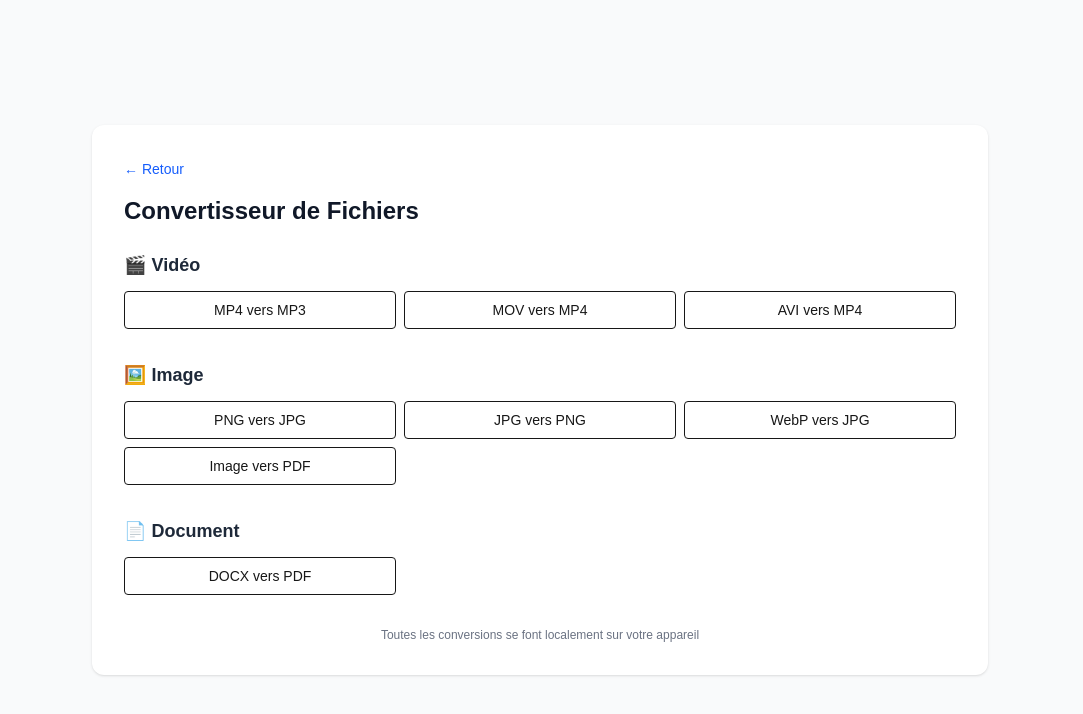
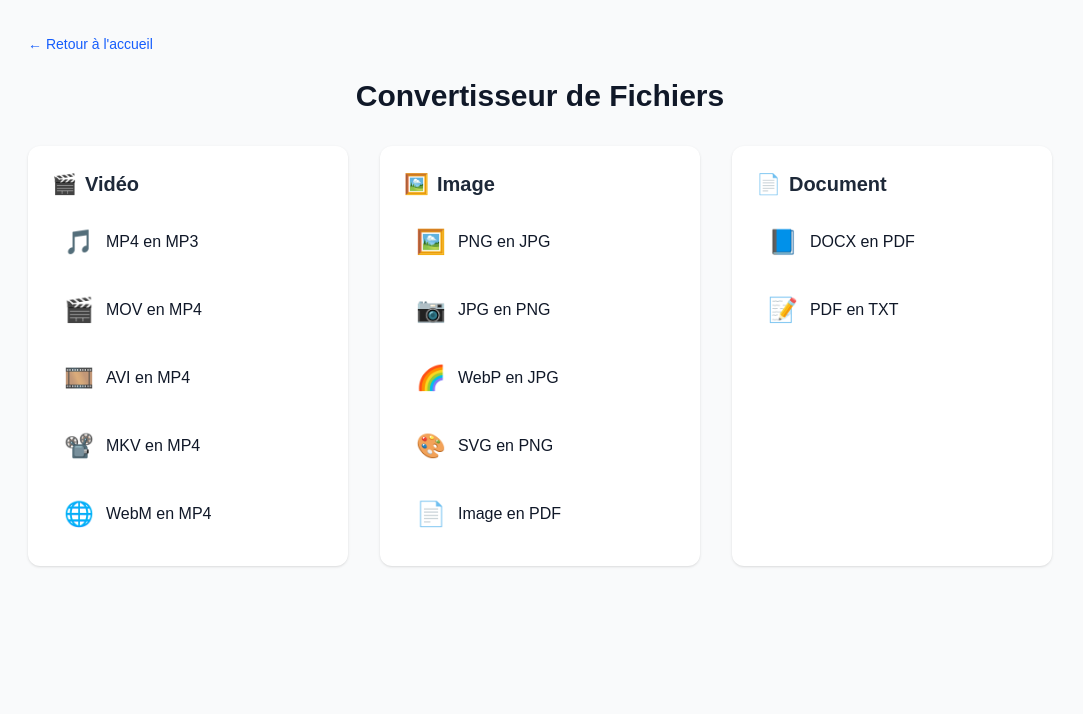
Before and after one commit to Amiral30/quickswitch-app, a Next.js app: page /convert in a window 1280 px wide. Shown: the top 714 px of the page, without its empty margins (100-1183 px from the left). Built offline with nearby package versions, Linux system fonts and the light colour scheme.

Commit message:
feat: convertio-like design for convert hub

```diff
--- a/src/app/convert/page.tsx
+++ b/src/app/convert/page.tsx
@@ -2,89 +2,92 @@ import Link from "next/link";
 
 const converters = {
   video: [
-    { from: 'mp4', to: 'mp3', label: 'MP4 vers MP3', accept: 'video/*' },
-    { from: 'mov', to: 'mp4', label: 'MOV vers MP4', accept: 'video/*' },
-    { from: 'avi', to: 'mp4', label: 'AVI vers MP4', accept: 'video/*' },
+    { from: 'mp4', to: 'mp3', label: 'MP4 en MP3', icon: '🎵', accept: 'video/*' },
+    { from: 'mov', to: 'mp4', label: 'MOV en MP4', icon: '🎬', accept: 'video/*' },
+    { from: 'avi', to: 'mp4', label: 'AVI en MP4', icon: '🎞️', accept: 'video/*' },
+    { from: 'mkv', to: 'mp4', label: 'MKV en MP4', icon: '📽️', accept: 'video/*' },
+    { from: 'webm', to: 'mp4', label: 'WebM en MP4', icon: '🌐', accept: 'video/*' },
   ],
   image: [
-    { from: 'png', to: 'jpg', label: 'PNG vers JPG', accept: 'image/png' },
-    { from: 'jpg', to: 'png', label: 'JPG vers PNG', accept: 'image/jpeg' },
-    { from: 'webp', to: 'jpg', label: 'WebP vers JPG', accept: 'image/webp' },
-    { from: 'img', to: 'pdf', label: 'Image vers PDF', accept: 'image/*' },
+    { from: 'png', to: 'jpg', label: 'PNG en JPG', icon: '🖼️', accept: 'image/png' },
+    { from: 'jpg', to: 'png', label: 'JPG en PNG', icon: '📷', accept: 'image/jpeg' },
+    { from: 'webp', to: 'jpg', label: 'WebP en JPG', icon: '🌈', accept: 'image/webp' },
+    { from: 'svg', to: 'png', label: 'SVG en PNG', icon: '🎨', accept: 'image/svg+xml' },
+    { from: 'img', to: 'pdf', label: 'Image en PDF', icon: '📄', accept: 'image/*' },
   ],
   document: [
-    { from: 'docx', to: 'pdf', label: 'DOCX vers PDF', accept: '.docx' },
+    { from: 'docx', to: 'pdf', label: 'DOCX en PDF', icon: '📘', accept: '.docx,.doc' },
+    { from: 'pdf', to: 'txt', label: 'PDF en TXT', icon: '📝', accept: 'application/pdf' },
   ]
 }
 
 export default function ConvertHub() {
   return (
-    <div className="flex flex-col flex-1 items-center justify-center bg-gray-50 dark:bg-gray-900 min-h-screen px-4">
-      <div className="max-w-4xl w-full bg-white dark:bg-gray-800 p-8 rounded-xl shadow-sm">
-        <Link href="/" className="text-sm text-blue-600 mb-4 inline-block">
-          ← Retour
+    <div className="min-h-screen bg-gray-50 dark:bg-gray-900 px-4 py-8">
+      <div className="max-w-5xl mx-auto">
+        <Link href="/" className="text-sm text-blue-600 mb-6 inline-block">
+          ← Retour à l'accueil
         </Link>
 
-        <h1 className="text-2xl font-bold mb-6 text-gray-900 dark:text-white">
+        <h1 className="text-3xl font-bold mb-8 text-gray-900 dark:text-white text-center">
           Convertisseur de Fichiers
         </h1>
 
-        <div className="space-y-8">
-          <div>
-            <h2 className="text-lg font-semibold mb-3 text-gray-800 dark:text-gray-200">
-              🎬 Vidéo
+        <div className="grid grid-cols-1 lg:grid-cols-3 gap-8">
+          <div className="bg-white dark:bg-gray-800 p-6 rounded-xl shadow-sm">
+            <h2 className="text-xl font-semibold mb-4 text-gray-800 dark:text-gray-200 flex items-center gap-2">
+              <span>🎬</span> Vidéo
             </h2>
-            <div className="grid grid-cols-2 md:grid-cols-3 gap-2">
+            <div className="space-y-3">
               {converters.video.map(conv => (
                 <Link
                   key={`${conv.from}-${conv.to}`}
                   href={`/convert/ffmpeg?from=${conv.from}&to=${conv.to}`}
-                  className="p-2 text-sm text-center border rounded hover:bg-gray-100 dark:hover:bg-gray-700 transition"
+                  className="flex items-center gap-3 p-3 rounded-lg hover:bg-gray-100 dark:hover:bg-gray-700 transition"
                 >
-                  {conv.label}
+                  <span className="text-2xl">{conv.icon}</span>
+                  <span className="font-medium text-gray-900 dark:text-white">{conv.label}</span>
                 </Link>
               ))}
             </div>
           </div>
 
-          <div>
-            <h2 className="text-lg font-semibold mb-3 text-gray-800 dark:text-gray-200">
-              🖼️ Image
+          <div className="bg-white dark:bg-gray-800 p-6 rounded-xl shadow-sm">
+            <h2 className="text-xl font-semibold mb-4 text-gray-800 dark:text-gray-200 flex items-center gap-2">
+              <span>🖼️</span> Image
             </h2>
-            <div className="grid grid-cols-2 md:grid-cols-3 gap-2">
+            <div className="space-y-3">
               {converters.image.map(conv => (
                 <Link
                   key={`${conv.from}-${conv.to}`}
                   href={`/convert/image/${conv.from}-${conv.to}`}
-                  className="p-2 text-sm text-center border rounded hover:bg-gray-100 dark:hover:bg-gray-700 transition"
+                  className="flex items-center gap-3 p-3 rounded-lg hover:bg-gray-100 dark:hover:bg-gray-700 transition"
                 >
-                  {conv.label}
+                  <span className="text-2xl">{conv.icon}</span>
+                  <span className="font-medium text-gray-900 dark:text-white">{conv.label}</span>
                 </Link>
               ))}
             </div>
           </div>
 
-          <div>
-            <h2 className="text-lg font-semibold mb-3 text-gray-800 dark:text-gray-200">
-              📄 Document
+          <div className="bg-white dark:bg-gray-800 p-6 rounded-xl shadow-sm">
+            <h2 className="text-xl font-semibold mb-4 text-gray-800 dark:text-gray-200 flex items-center gap-2">
+              <span>📄</span> Document
             </h2>
-            <div className="grid grid-cols-2 md:grid-cols-3 gap-2">
+            <div className="space-y-3">
               {converters.document.map(conv => (
                 <Link
                   key={`${conv.from}-${conv.to}`}
                   href={`/convert/document/${conv.from}-${conv.to}`}
-                  className="p-2 text-sm text-center border rounded hover:bg-gray-100 dark:hover:bg-gray-700 transition"
+                  className="flex items-center gap-3 p-3 rounded-lg hover:bg-gray-100 dark:hover:bg-gray-700 transition"
                 >
-                  {conv.label}
+                  <span className="text-2xl">{conv.icon}</span>
+                  <span className="font-medium text-gray-900 dark:text-white">{conv.label}</span>
                 </Link>
               ))}
             </div>
           </div>
         </div>
-
-        <p className="text-xs text-center mt-8 text-gray-500">
-          Toutes les conversions se font localement sur votre appareil
-        </p>
       </div>
     </div>
   )
```
